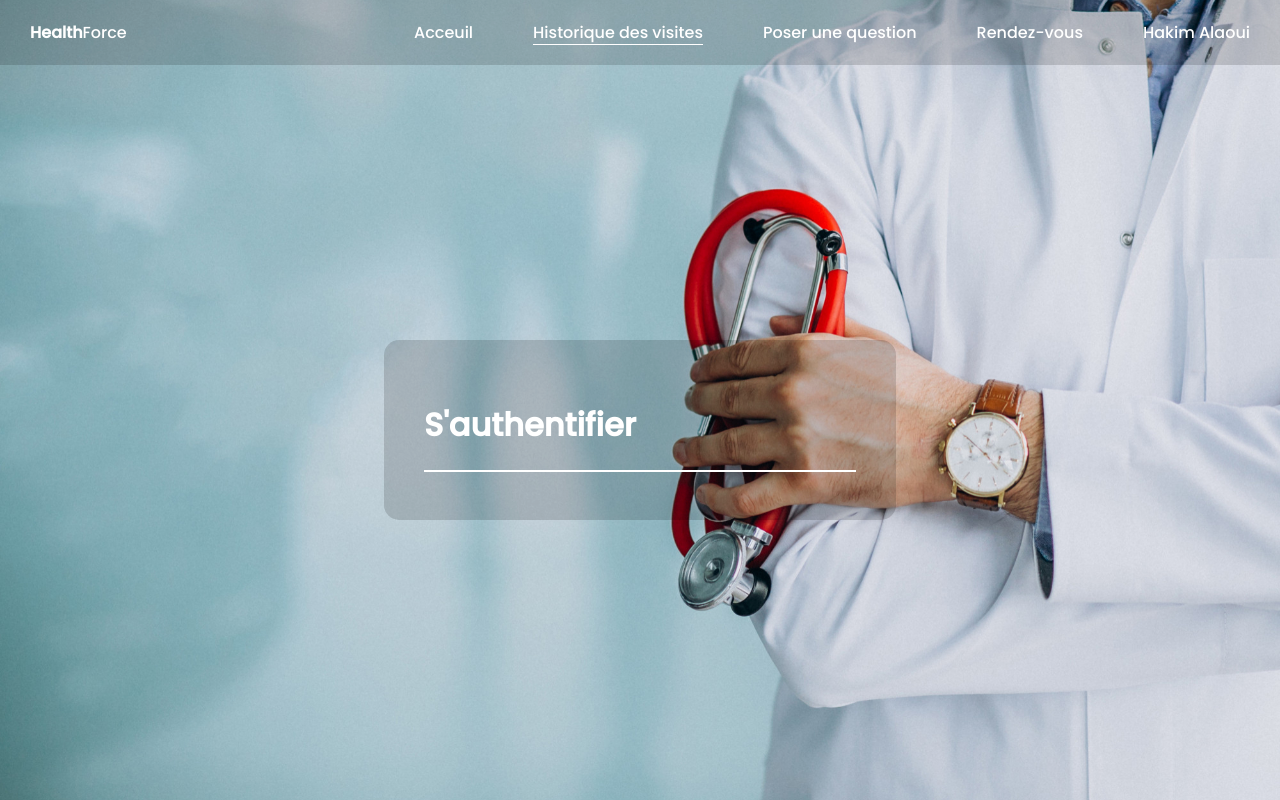
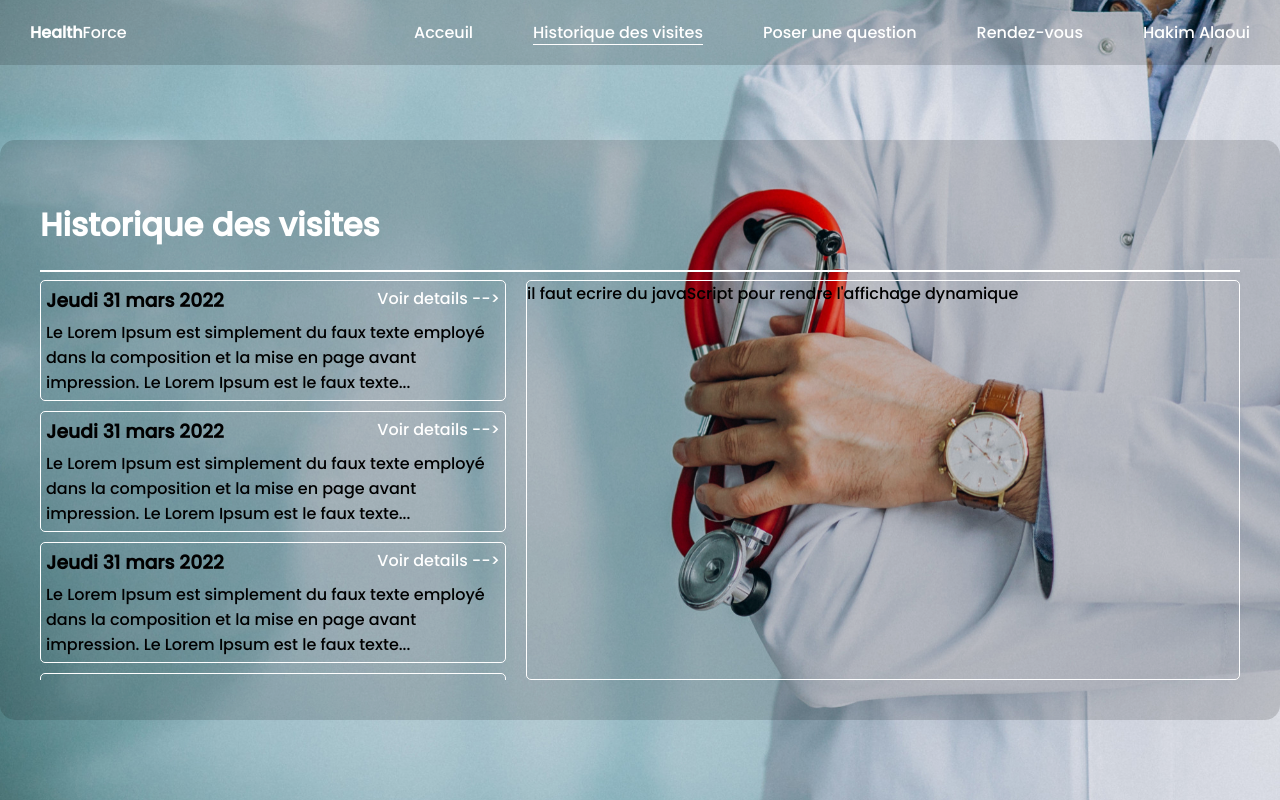
Before and after one commit to bader-t/HealthForce, a React (Create React App) app: page /historique in a window 1280 px wide. Built offline with nearby package versions, Linux system fonts and the light colour scheme.

Commit message:
reglage quelques problemes de routage et ajout de la page des visites

```diff
--- /dev/null
+++ b/src/components/detail-visite/DetailVisite.js
@@ -0,0 +1,10 @@
+import React from "react";
+import { Link } from "react-router-dom";
+import "./detail-visite.css";
+
+const DetailVisite = (props) => (
+  <div className="description-visite">
+    il faut ecrire du javaScript pour rendre l'affichage dynamique
+  </div>
+);
+export default DetailVisite;
--- /dev/null
+++ b/src/components/detail-visite/detail-visite.css
@@ -0,0 +1,7 @@
+.description-visite{
+    border: 1px solid white;
+    border-radius: 5px;
+    width:60%;
+    height: 400px;
+    margin-left: 10px;
+}
--- a/src/components/index.js
+++ b/src/components/index.js
@@ -1 +1,3 @@
-export { default as Navbar } from './navbar/Navbar';
+export { default as Navbar } from "./navbar/Navbar";
+export { default as Visite } from "./visite/Visite";
+export { default as DetailVisite } from "./detail-visite/DetailVisite";
--- a/src/components/navbar/Navbar.js
+++ b/src/components/navbar/Navbar.js
@@ -34,7 +34,7 @@ const authentified = [
   },
   {
     label: "Rendez-vous",
-    path: "appointment",
+    path: "rdv",
   },
   {
     label: "Hakim Alaoui",
--- /dev/null
+++ b/src/components/visite/Visite.js
@@ -0,0 +1,14 @@
+import React from "react";
+import { Link } from "react-router-dom";
+import "./visite.css";
+
+const Visite = (props) => (
+  <div className="historique-item">
+    <div className="header">
+      <h3>{props.date}</h3>
+      <a href="#">Voir details --&gt;</a>
+    </div>
+    <p>{props.description}</p>
+  </div>
+);
+export default Visite;
--- /dev/null
+++ b/src/components/visite/visite.css
@@ -0,0 +1,15 @@
+.historique-item{
+    border:solid 1px white;
+    border-radius:5px;
+    margin-bottom: 10px;
+}
+ .header h3{
+    margin:0%;
+}
+.historique-item .header,p{
+    margin:5px;
+}
+.header{
+    display: flex;
+    justify-content: space-between;
+}
--- a/src/index.css
+++ b/src/index.css
@@ -28,3 +28,22 @@ ul {
   background-position: center;
   background-size: cover;
 }
+::-webkit-scrollbar {
+  width: 2px;
+  height: 2px;
+}
+
+::-webkit-scrollbar-track {
+  box-shadow: inset 0 0 0 rgb(223, 223, 223);
+  border-radius: 10px;
+}
+
+::-webkit-scrollbar-thumb {
+  background: rgb(223, 223, 223);
+  border-radius: 10px;
+}
+
+::-webkit-scrollbar-thumb:hover {
+  background: rgba(180, 180, 180, 0.527);
+  cursor: pointer;
+}
--- a/src/pages/historique/Historique.js
+++ b/src/pages/historique/Historique.js
@@ -1,7 +1,39 @@
 import React from "react";
 import { Link } from "react-router-dom";
-import { Navbar } from "../../components";
+import { Navbar, Visite, DetailVisite } from "../../components";
 import "./historique.css";
+const visites = [
+  {
+    date: "Jeudi 31 mars 2022",
+    description:
+      "Le Lorem Ipsum est simplement du faux texte employé dans la composition et la mise en page avant impression. Le Lorem Ipsum est le faux texte...",
+  },
+  {
+    date: "Jeudi 31 mars 2022",
+    description:
+      "Le Lorem Ipsum est simplement du faux texte employé dans la composition et la mise en page avant impression. Le Lorem Ipsum est le faux texte...",
+  },
+  {
+    date: "Jeudi 31 mars 2022",
+    description:
+      "Le Lorem Ipsum est simplement du faux texte employé dans la composition et la mise en page avant impression. Le Lorem Ipsum est le faux texte...",
+  },
+  {
+    date: "Jeudi 31 mars 2022",
+    description:
+      "Le Lorem Ipsum est simplement du faux texte employé dans la composition et la mise en page avant impression. Le Lorem Ipsum est le faux texte...",
+  },
+  {
+    date: "Jeudi 31 mars 2022",
+    description:
+      "Le Lorem Ipsum est simplement du faux texte employé dans la composition et la mise en page avant impression. Le Lorem Ipsum est le faux texte...",
+  },
+  {
+    date: "Jeudi 31 mars 2022",
+    description:
+      "Le Lorem Ipsum est simplement du faux texte employé dans la composition et la mise en page avant impression. Le Lorem Ipsum est le faux texte...",
+  },
+];
 
 const Historique = () => (
   <div className="container bg-2">
@@ -9,8 +41,21 @@ const Historique = () => (
 
     <div className="wrapper">
       <div className="card-Historique">
-        <h1>S'authentifier</h1>
+        <h1>Historique des visites</h1>
         <hr />
+        <div className="visite-container">
+          <div className="list-of-visites">
+            {visites.map((item) => {
+              return (
+                <Visite
+                  date={item.date}
+                  description={item.description}
+                ></Visite>
+              );
+            })}
+          </div>
+          <DetailVisite></DetailVisite>
+        </div>
       </div>
     </div>
   </div>
--- a/src/pages/historique/historique.css
+++ b/src/pages/historique/historique.css
@@ -1,8 +1,10 @@
 .card-Historique {
-  width: 40%;
   background-color: rgba(0, 0, 0, 0.15);
   padding: 40px;
   border-radius: 15px;
+}
+.visite-container{
+  display: flex;
 }
 .card-Historique h1 {
   color: #fff;
@@ -10,3 +12,12 @@
 .card-Historique hr {
   border: 0.5px solid #fff;
 }
+.list-of-visites{
+
+  padding-right: 10px;
+  height: 400px;
+  width: 40%;
+  display: flex;
+  flex-direction: column;
+  overflow: scroll;
+}
```
